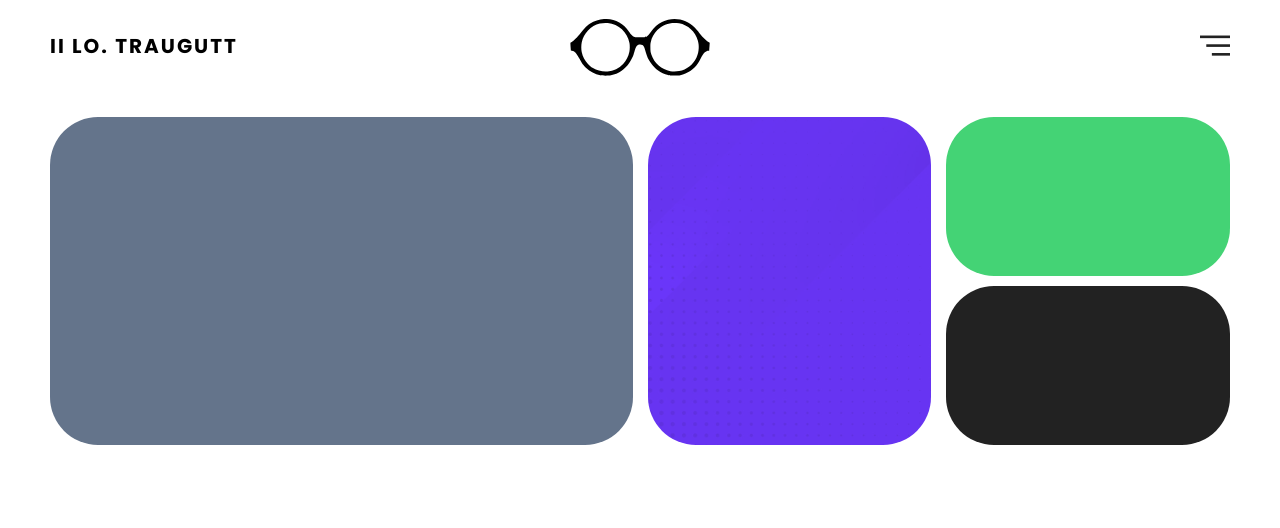
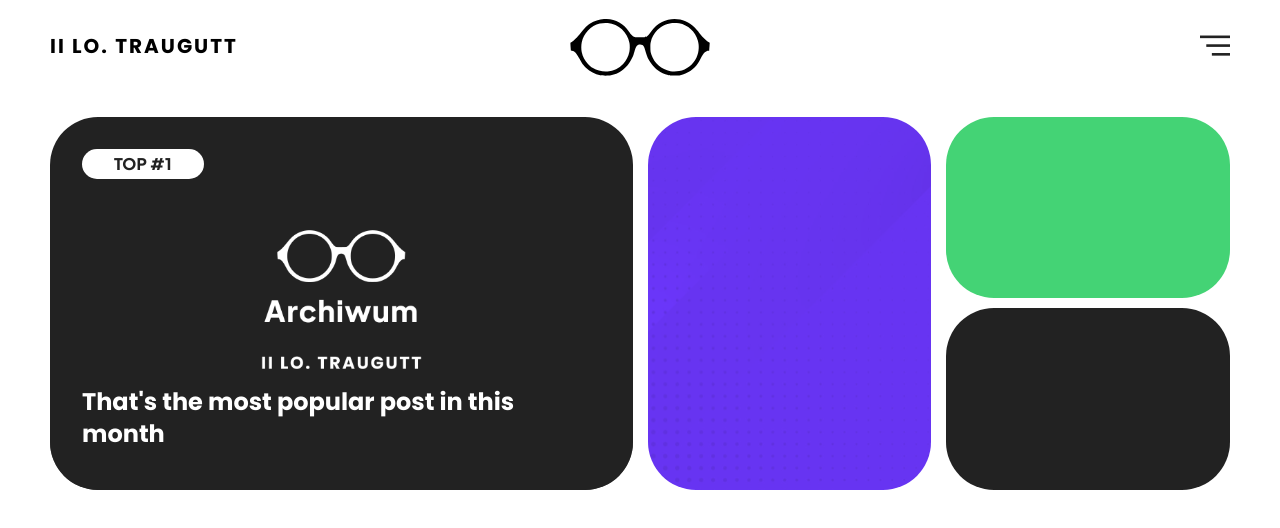
Before and after one commit to 2lotraugutt/Traugutt.net, a Next.js app: page / in a window 1280 px wide. Shown: the top 528 px of the page. Built offline with nearby package versions, Linux system fonts and the light colour scheme.

Commit message:
Top 1 post tile

```diff
--- a/app/globals.css
+++ b/app/globals.css
@@ -1,3 +1,11 @@
 @tailwind base;
 @tailwind components;
 @tailwind utilities;
+
+
+.truncate-overflow {
+    display: -webkit-box;
+    -webkit-line-clamp: 7;
+    -webkit-box-orient: vertical;
+    overflow: hidden;
+  }
--- a/components/navigation/quickMenu.tsx
+++ b/components/navigation/quickMenu.tsx
@@ -1,7 +1,57 @@
+import Image from "next/image";
+import { Plus_Jakarta_Sans, Poppins } from "next/font/google";
+
+const plusJakartaSansFont800 = Plus_Jakarta_Sans({
+	weight: "800",
+	subsets: ["latin"],
+});
+
+const poppingsFont700 = Poppins({
+	weight: "700",
+	subsets: ["latin"],
+});
+
+const poppingsFont400 = Poppins({
+	weight: "400",
+	subsets: ["latin"],
+});
+
 export default function QuickMenu() {
 	return (
 		<div className="w-full grid grid-cols-2 lg:grid-cols-4 grid-rows-4 lg:grid-rows-2 gap-y-2.5 gap-x-[15px]">
-			<div className="bg-slate-500 aspect-video col-span-2 row-span-2 rounded-4xl"></div>
+			<div className="group overflow-hidden cursor-pointer relative rounded-4xl aspect-[25/16] col-span-2 row-span-2">
+				<div className={`bg-white text-MainDarkGray absolute top-8 left-8 w-fit rounded-2xl py-0.75 px-8 ${plusJakartaSansFont800.className}`}>TOP #1</div>
+				<Image className="w-full h-full object-cover" src={"/Archiwum.png"} alt="Top 1 image" height={1080} width={1920} />
+
+				<div className="bg-MainDarkGray/80 px-8 flex flex-col text-white group-hover:-translate-y-full transition-all -translate-y-10">
+					<h3
+						className={`from-MainDarkGray/0 via-MainDarkGray/50 bg-gradient-to-b to-MainDarkGray/80 pt-4 w-full text-2xl absolute -translate-y-full left-0 px-8 ${poppingsFont700.className}`}
+					>
+						That's the most popular post in this month
+					</h3>
+
+					<p
+						className={`group-hover:delay-75 text-transparent transition-all w-full truncate-overflow group-hover:text-white text-sm mt-2 mb-8 ${poppingsFont400.className}`}
+					>
+						Lorem ipsum dolor, sit amet consectetur adipisicing elit. Animi eius modi quibusdam laboriosam facilis quaerat molestias. Quis, soluta assumenda quidem
+						culpa excepturi natus in, facere eligendi amet inventore iusto repellendus architecto voluptatum, minima nihil nostrum enim! Modi sint nesciunt hic
+						commodi ipsum itaque optio voluptatum fugiat eaque error architecto fuga ab, vero expedita possimus reprehenderit quLorem ipsum dolor, sit amet
+						consectetur adipisicing elit. Animi eius modi quibusdam laboriosam facilis quaerat molestias. Quis, soluta assumenda quidem culpa excepturi natus in,
+						facere eligendi amet inventore iusto repellendus architecto voluptatum, minima nihil nostrum enim! Modi sint nesciunt hic commodi ipsum itaque optio
+						voluptatum fugiat eaque error architecto fuga ab, vero expedita possimus reprehenderit quLorem ipsum dolor, sit amet consectetur adipisicing elit.
+						Animi eius modi quibusdam laboriosam facilis quaerat molestias. Quis, soluta assumenda quidem culpa excepturi natus in, facere eligendi amet inventore
+						iusto repellendus architecto voluptatum, minima nihil nostrum enim! Modi sint nesciunt hic commodi ipsum itaque optio voluptatum fugiat eaque error
+						architecto fuga ab, vero expedita possimus reprehenderit quLorem ipsum dolor, sit amet consectetur adipisicing elit. Animi eius modi quibusdam
+						laboriosam facilis quaerat molestias. Quis, soluta assumenda quidem culpa excepturi natus in, facere eligendi amet inventore iusto repellendus
+						architecto voluptatum, minima nihil nostrum enim! Modi sint nesciunt hic commodi ipsum itaque optio voluptatum fugiat eaque error architecto fuga ab,
+						vero expedita possimus reprehenderit quLorem ipsum dolor, sit amet consectetur adipisicing elit. Animi eius modi quibusdam laboriosam facilis quaerat
+						molestias. Quis, soluta assumenda quidem culpa excepturi natus in, facere eligendi amet inventore iusto repellendus architecto voluptatum, minima nihil
+						nostrum enim! Modi sint nesciunt hic commodi ipsum itaque optio voluptatum fugiat eaque error architecto fuga ab, vero expedita possimus reprehenderit
+						qu
+					</p>
+				</div>
+			</div>
+
 			<div className="row-span-2 rounded-4xl bg-PurplePattern bg-cover bg-center"></div>
 			<div className="rounded-4xl bg-MainGreen"></div>
 			<div className="rounded-4xl bg-MainDarkGray"></div>
--- a/tailwind.config.ts
+++ b/tailwind.config.ts
@@ -12,7 +12,11 @@ const config: Config = {
 				MainPurple: "#6835F1",
 				MainDarkGray: "#222222",
 			},
-			padding: { "50px": "50px", "25px": "25px" },
+			padding: {
+				"50px": "50px",
+				"25px": "25px",
+				"0.75": "3px",
+			},
 			gap: { "50px": "50px" },
 			borderRadius: { "4xl": "3rem" },
 		},
```
Also changed, not shown: public/Archiwum.png (added).
